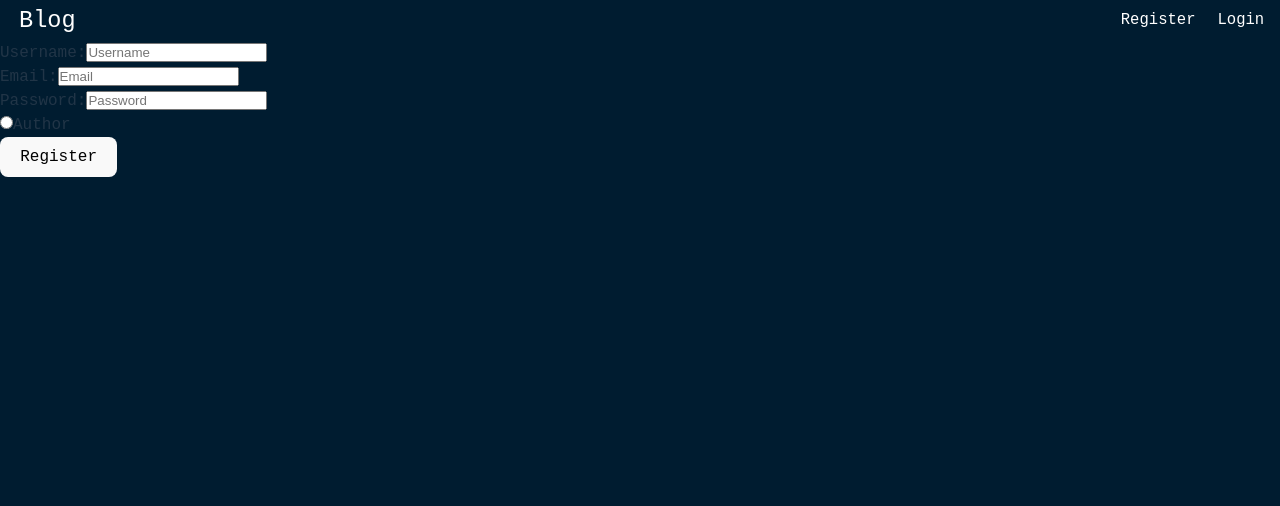
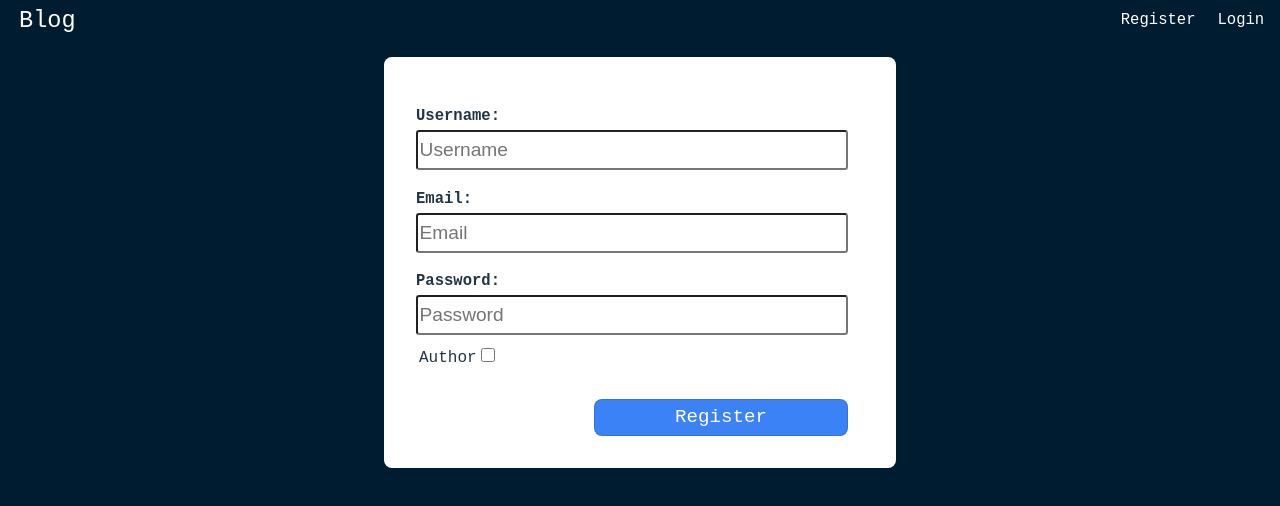
Before and after one commit to Mustafa1908/blog-api, a React (Vite) app in the folder frontend-reader/: page /register in a window 1280 px wide. Shown: the top 506 px of the page. Built offline with nearby package versions, Linux system fonts and the light colour scheme.

Commit message:
Replace input, labels by components, allow checkbox to be checked and unchecked, import components, css module

```diff
--- a/frontend-reader/src/pages/Register/Register.jsx
+++ b/frontend-reader/src/pages/Register/Register.jsx
@@ -1,5 +1,8 @@
 import { useState } from "react";
 import { useNavigate } from "react-router-dom";
+import Input from "../../components/Input/Input";
+import FormButton from "../../components/FormButton/FormButton";
+import register from "./Register.module.css";
 
 const Register = () => {
   const [formData, setFormData] = useState({
@@ -11,12 +14,18 @@ const Register = () => {
   const navigate = useNavigate();
 
   const handleChange = (e) => {
-    const { name, value } = e.target;
+    const { name, value, type, checked } = e.target;
 
-    if (name === "userRole") {
-      setFormData({ ...formData, userRole: value });
+    if (type === "checkbox") {
+      setFormData({
+        ...formData,
+        userRole: checked ? value : "",
+      });
     } else {
-      setFormData({ ...formData, [name]: value });
+      setFormData({
+        ...formData,
+        [name]: value,
+      });
     }
   };
 
@@ -44,56 +53,49 @@ const Register = () => {
   };
 
   return (
-    <form onSubmit={handleRegisterSubmit}>
-      <div>
-        <label htmlFor="username">Username:</label>
-        <input
-          type="text"
-          name="username"
-          id="username"
-          value={formData.username}
-          onChange={handleChange}
-          placeholder="Username"
-          required
+    <main className={register.main}>
+      <form className={register.form} onSubmit={handleRegisterSubmit}>
+        <Input
+          inputIdName="username"
+          inputType="string"
+          placeholderText="Username"
+          inputValue={formData.username}
+          onChangeFunction={handleChange}
+          labelText={"Username"}
         />
-      </div>
-      <div>
-        <label htmlFor="email">Email:</label>
-        <input
-          type="email"
-          name="email"
-          id="email"
-          value={formData.email}
-          onChange={handleChange}
-          placeholder="Email"
-          required
+        <Input
+          inputIdName="email"
+          inputType="email"
+          placeholderText="Email"
+          inputValue={formData.email}
+          onChangeFunction={handleChange}
+          labelText={"Email"}
         />
-      </div>
-      <div>
-        <label htmlFor="password">Password:</label>
-        <input
-          type="password"
-          name="password"
-          id="password"
-          value={formData.password}
-          onChange={handleChange}
-          placeholder="Password"
-          required
+        <Input
+          inputIdName="password"
+          inputType="password"
+          placeholderText="Password"
+          inputValue={formData.password}
+          onChangeFunction={handleChange}
+          labelText={"Password"}
         />
-      </div>
-      <div>
-        <input
-          type="radio"
-          id="author"
-          name="userRole"
-          value="author"
-          checked={formData.userRole === "author"}
-          onChange={handleChange}
-        />
-        <label htmlFor="author">Author</label>
-      </div>
-      <button type="submit">Register</button>
-    </form>
+        <fieldset className={register.checkboxInputContainer}>
+          <label className={register.checkboxLabel} htmlFor="author">
+            Author
+            <input
+              type="checkbox"
+              id="author"
+              name="userRole"
+              value="author"
+              className={register.checkboxInput}
+              checked={formData.userRole === "author"}
+              onChange={handleChange}
+            />
+          </label>
+        </fieldset>
+        <FormButton buttonText="Register" />
+      </form>
+    </main>
   );
 };
 
```
